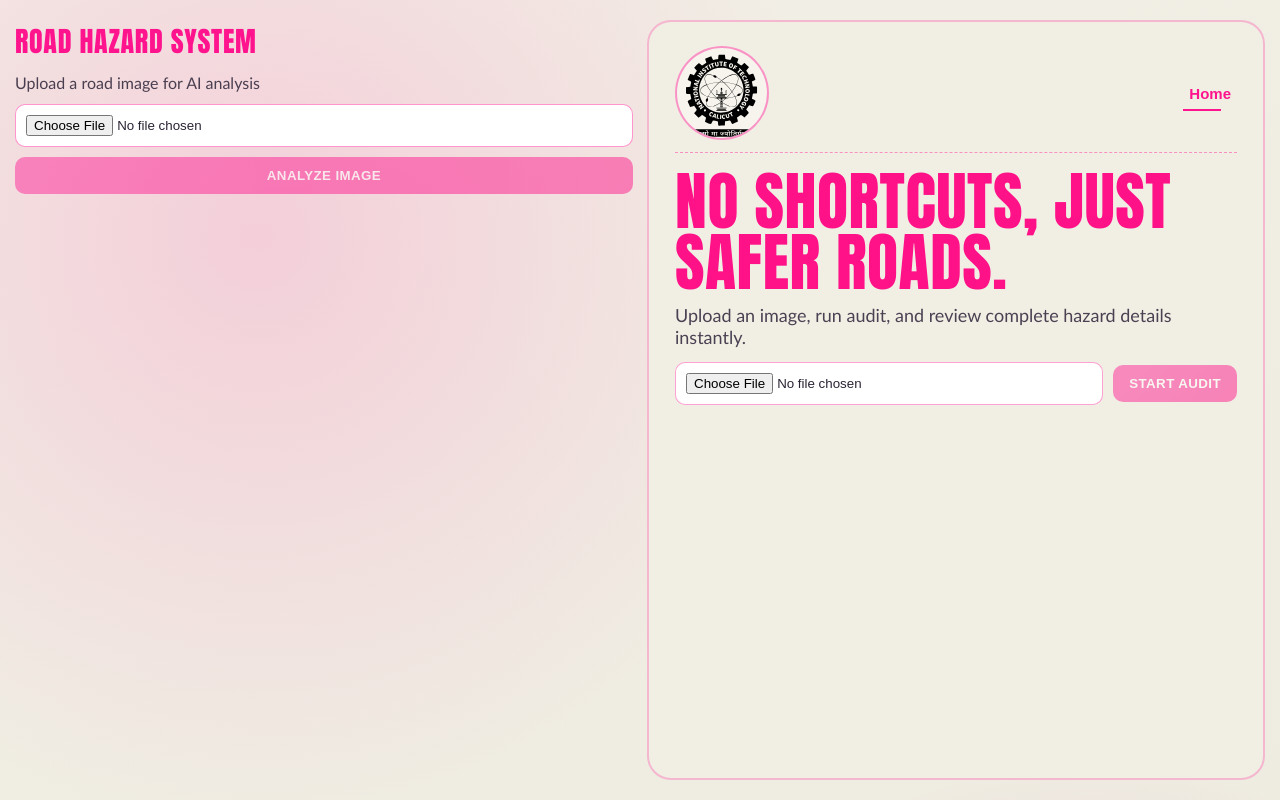
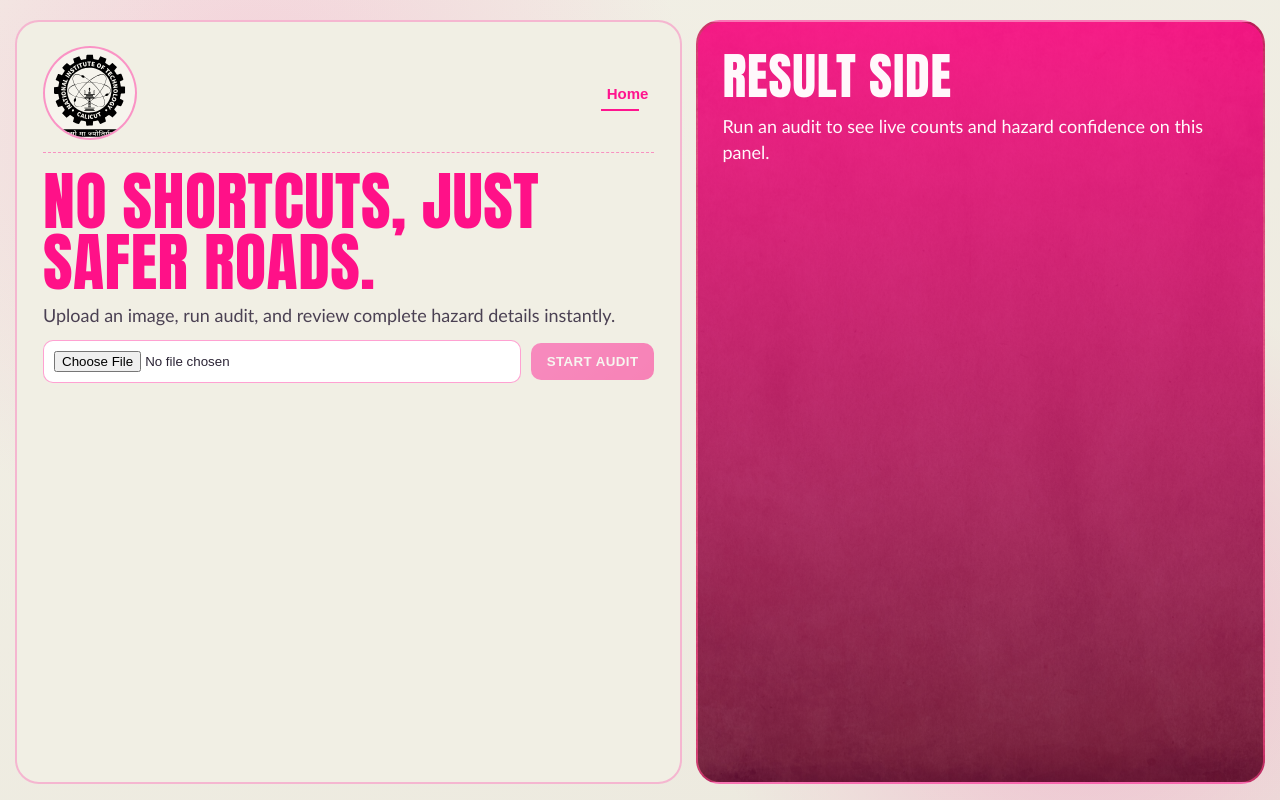
Before and after one commit to DigvijayPatel1/Street-Audit-System, a React app in the folder frontend/: page / in a window 1280 px wide. Shown: the top 800 px of the page. Built offline with nearby package versions, Linux system fonts and the light colour scheme; the HTML template or start-up script is replaced by a standard one.

Commit message:
app updated

```diff
--- a/frontend/src/App.jsx
+++ b/frontend/src/App.jsx
@@ -1,17 +1,21 @@
 import { useState } from "react";
 import Layout from "./components/Layout";
 import HeroSection from "./components/HeroSection";
-import UploadPanel from "./components/UploadPanel";
-import ResultPanel from "./components/ResultPanel";
+import StatsPanel from "./components/StatsPanel";
 
 export default function App() {
   const [result, setResult] = useState(null);
+  const [resetToken, setResetToken] = useState(0);
+
+  const handleHomeReset = () => {
+    setResult(null);
+    setResetToken((prev) => prev + 1);
+  };
 
   return (
     <Layout
-      left={<UploadPanel setResult={setResult} />}
-      center={<HeroSection result={result} />}
-      right={<ResultPanel result={result} />}
+      center={<HeroSection result={result} setResult={setResult} onHome={handleHomeReset} resetToken={resetToken} />}
+      right={<StatsPanel result={result} />}
     />
   );
 }
```
